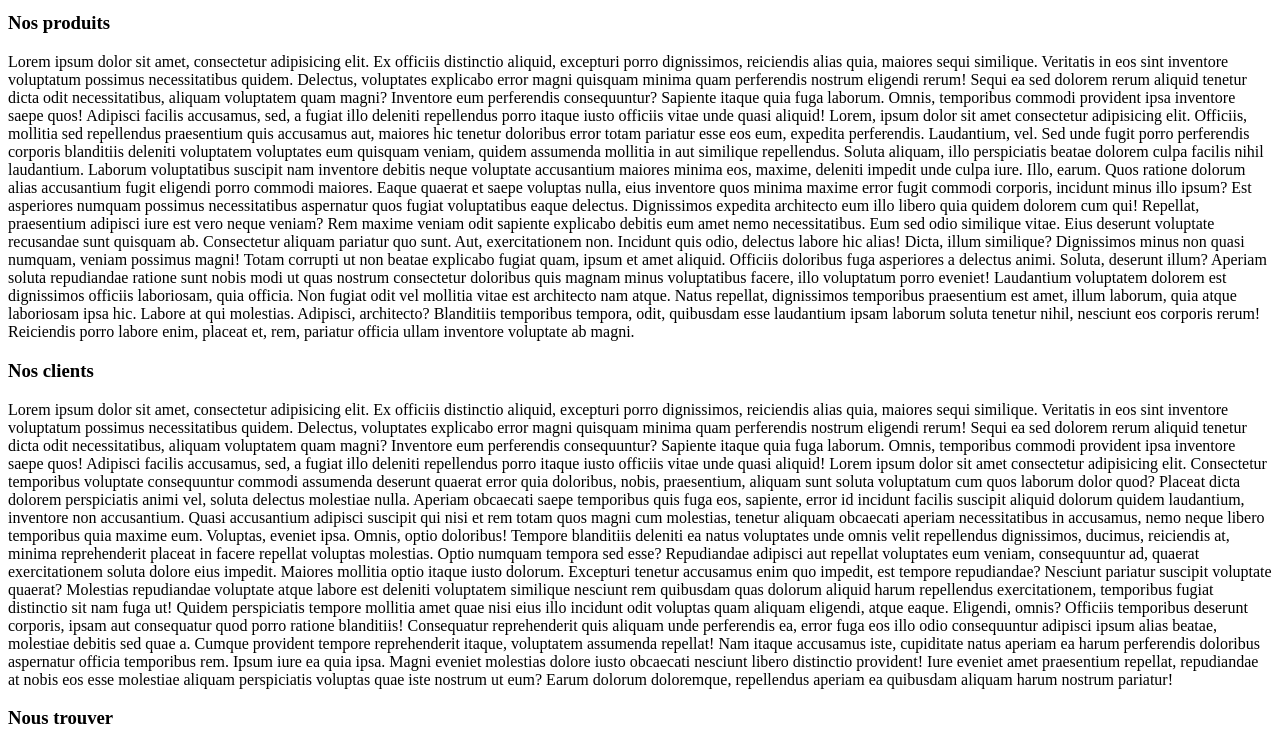
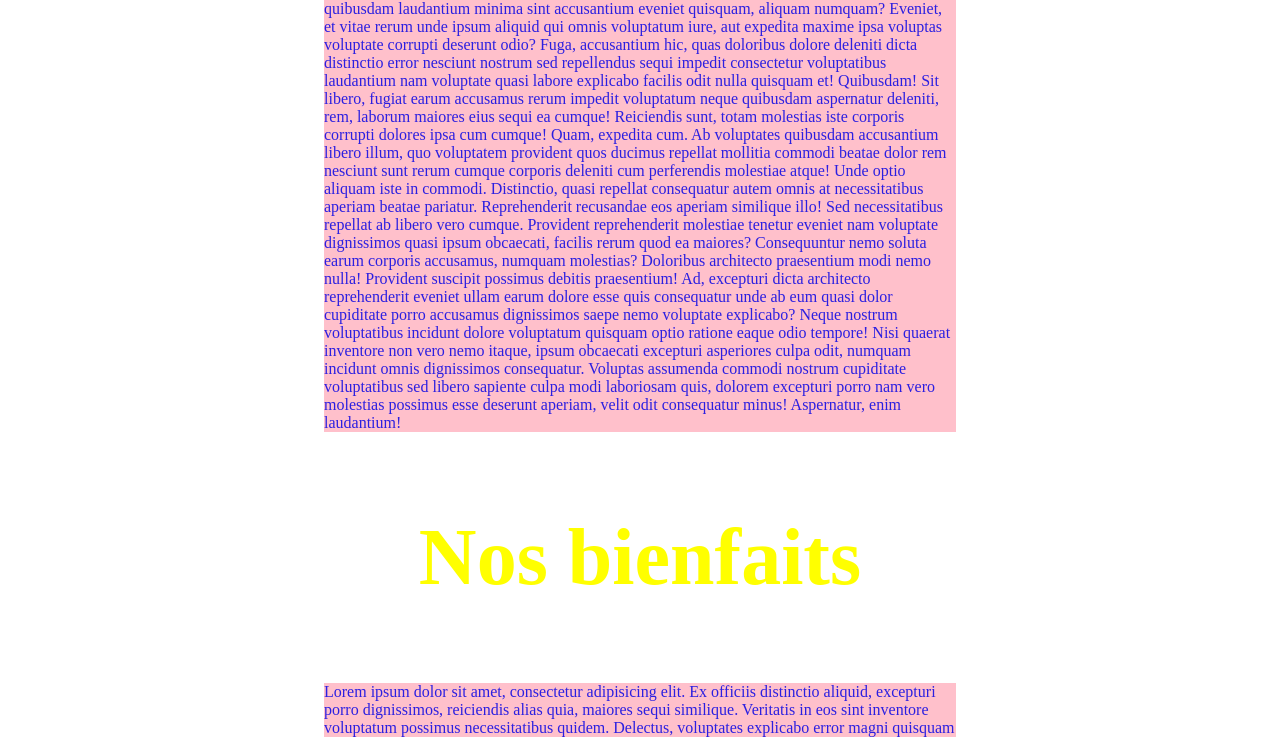
Before and after one commit to Assia456/bidouille, a plain HTML site: page index2.html in a window 1280 px wide. Shown: the part 1172-1909 px from the top of the page. Drawn offline with Linux system fonts and the light colour scheme.

Commit message:
style css continuer

```diff
--- a/index2.html
+++ b/index2.html
@@ -9,6 +9,7 @@
     <meta name="viewport" content="width=device-width, initial-scale=1.0">
     <!-- nom du site . apparaitra dans l'onglet -->
     <title>La ruche</title>
+    <link rel="stylesheet" href="style.css">
 </head>
 <!-- l'ensemble visible par le visiteur de notre site -->
 <body>
@@ -44,7 +45,7 @@
 
     <!-- Engagements -->
     <section id="engagements">
-        <h3>Nos engagements</h3>
+        <h3 class="bleu">Nos engagements</h3>
         <p>Lorem ipsum dolor sit amet, consectetur adipisicing elit. Ex officiis distinctio aliquid, excepturi porro dignissimos, reiciendis alias quia, maiores sequi similique. Veritatis in eos sint inventore voluptatum possimus necessitatibus quidem.
             Delectus, voluptates explicabo error magni quisquam minima quam perferendis nostrum eligendi rerum! Sequi ea sed dolorem rerum aliquid tenetur dicta odit necessitatibus, aliquam voluptatem quam magni? Inventore eum perferendis consequuntur?
             Sapiente itaque quia fuga laborum. Omnis, temporibus commodi provident ipsa inventore saepe quos! Adipisci facilis accusamus, sed, a fugiat illo deleniti repellendus porro itaque iusto officiis vitae unde quasi Lorem ipsum dolor, sit amet consectetur adipisicing elit. Cumque ex optio molestias aliquid iusto dolore ipsa repudiandae quidem, sequi consequuntur? Nulla saepe sapiente repudiandae dolorem necessitatibus maxime id eligendi vitae.
@@ -63,7 +64,7 @@
 
     <!-- Bienfaits -->
     <section id="bienfaits">
-        <h3>Nos bienfaits</h3>
+        <h3 class="jaune">Nos bienfaits</h3>
         <p>Lorem ipsum dolor sit amet, consectetur adipisicing elit. Ex officiis distinctio aliquid, excepturi porro dignissimos, reiciendis alias quia, maiores sequi similique. Veritatis in eos sint inventore voluptatum possimus necessitatibus quidem.
             Delectus, voluptates explicabo error magni quisquam minima quam perferendis nostrum eligendi rerum! Sequi ea sed dolorem rerum aliquid tenetur dicta odit necessitatibus, aliquam voluptatem quam magni? Inventore eum perferendis consequuntur?
             Sapiente itaque quia fuga laborum. Omnis, temporibus commodi provident ipsa inventore saepe quos! Adipisci facilis accusamus, sed, a fugiat illo deleniti repellendus porro itaque iusto officiis vitae unde quasi aliquid! Lorem ipsum dolor, sit amet consectetur adipisicing elit. Obcaecati vero tempora ad ea minima, porro, officia quam iure assumenda quidem quas ipsum facere consectetur a quos, quis suscipit officiis consequuntur.
@@ -81,7 +82,7 @@
 
     <!-- Produits -->
     <section id="nosProduits">
-        <h3>Nos produits</h3>
+        <h3 class="bleu">Nos produits</h3>
         <p>Lorem ipsum dolor sit amet, consectetur adipisicing elit. Ex officiis distinctio aliquid, excepturi porro dignissimos, reiciendis alias quia, maiores sequi similique. Veritatis in eos sint inventore voluptatum possimus necessitatibus quidem.
             Delectus, voluptates explicabo error magni quisquam minima quam perferendis nostrum eligendi rerum! Sequi ea sed dolorem rerum aliquid tenetur dicta odit necessitatibus, aliquam voluptatem quam magni? Inventore eum perferendis consequuntur?
             Sapiente itaque quia fuga laborum. Omnis, temporibus commodi provident ipsa inventore saepe quos! Adipisci facilis accusamus, sed, a fugiat illo deleniti repellendus porro itaque iusto officiis vitae unde quasi aliquid! Lorem, ipsum dolor sit amet consectetur adipisicing elit. Officiis, mollitia sed repellendus praesentium quis accusamus aut, maiores hic tenetur doloribus error totam pariatur esse eos eum, expedita perferendis. Laudantium, vel.
@@ -99,7 +100,7 @@
 
     <!-- Nos clients -->
     <section id="nosClients">
-        <h3>Nos clients</h3>
+        <h3 class="jaune">Nos clients</h3>
         <p>Lorem ipsum dolor sit amet, consectetur adipisicing elit. Ex officiis distinctio aliquid, excepturi porro dignissimos, reiciendis alias quia, maiores sequi similique. Veritatis in eos sint inventore voluptatum possimus necessitatibus quidem.
             Delectus, voluptates explicabo error magni quisquam minima quam perferendis nostrum eligendi rerum! Sequi ea sed dolorem rerum aliquid tenetur dicta odit necessitatibus, aliquam voluptatem quam magni? Inventore eum perferendis consequuntur?
             Sapiente itaque quia fuga laborum. Omnis, temporibus commodi provident ipsa inventore saepe quos! Adipisci facilis accusamus, sed, a fugiat illo deleniti repellendus porro itaque iusto officiis vitae unde quasi aliquid! Lorem ipsum dolor sit amet consectetur adipisicing elit. Consectetur temporibus voluptate consequuntur commodi assumenda deserunt quaerat error quia doloribus, nobis, praesentium, aliquam sunt soluta voluptatum cum quos laborum dolor quod?
@@ -117,7 +118,7 @@
 
     <!-- Nous trouver -->
     <section id="nousTrouver">
-        <h3>Nous trouver</h3>
+        <h3 class="bleu">Nous trouver</h3>
         <p>Lorem ipsum dolor sit amet, consectetur adipisicing elit. Ex officiis distinctio aliquid, excepturi porro dignissimos, reiciendis alias quia, maiores sequi similique. Veritatis in eos sint inventore voluptatum possimus necessitatibus quidem.
             Delectus, voluptates explicabo error magni quisquam minima quam perferendis nostrum eligendi rerum! Sequi ea sed dolorem rerum aliquid tenetur dicta odit necessitatibus, aliquam voluptatem quam magni? Inventore eum perferendis consequuntur?
             Sapiente itaque quia fuga laborum. Omnis, temporibus commodi provident ipsa inventore saepe quos! Adipisci facilis accusamus, sed, a fugiat illo deleniti repellendus porro itaque iusto officiis vitae unde quasi aliquid! Lorem ipsum dolor sit amet consectetur adipisicing elit. Mollitia asperiores excepturi rerum nihil, molestiae nobis tenetur sunt eos praesentium magni ratione aperiam explicabo, consequuntur hic ipsam. Magnam, sit. Accusamus, itaque?
--- a/style.css
+++ b/style.css
@@ -0,0 +1,13 @@
+h1 { color: red;}
+.bleu {color: blue;}
+.jaune {color: yellow;}
+
+h3{font-size: 80px; /* taille de la typo*/
+text-align: center;} /* aligner le texte au centre*/
+
+p{
+    background-color: pink; /*couleur de fond rose*/
+    color: rgb(44, 31, 225); /* couleur du texte en bleu */
+    width: 50%; /* lergeur*/
+    margin: auto; /* deplacer le texte au milieu */
+}
```
